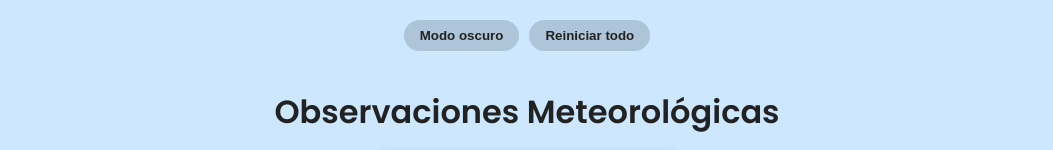
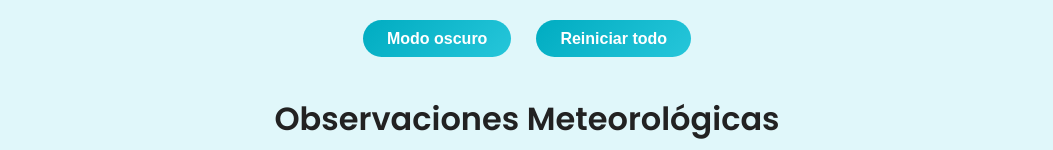
Before and after one commit to Fran5142/Observador-meteorol-gico, a plain HTML site: page index.html in a window 1280 px wide. Shown: the top 150 px of the page, without its empty margins (113-1166 px from the left). Drawn offline with Linux system fonts and the light colour scheme.

Commit message:
Update index.html

```diff
--- a/index.html
+++ b/index.html
@@ -7,15 +7,15 @@
 <link href="https://fonts.googleapis.com/css2?family=Poppins:wght@400;600&display=swap" rel="stylesheet">
 <style>
 :root {
-  --bg-light: #cce7ff;
-  --card-light: #003366;
+  --bg-light: #e0f7fa;      /* Fondo claro celeste suave */
+  --card-light: #0288d1;    /* Tarjetas azul intenso */
   --text-card-light: #ffffff;
-  --bg-dark: #1e2a35;
-  --card-dark: #2f4a60;
-  --text-dark: #e0e0e0;
-  --primary: #0066cc;
-  --accent: #2196f3;
-  --footer-color: #00509e; /* color más acorde para el nombre del cabo */
+  --bg-dark: #263238;       /* Fondo oscuro moderno */
+  --card-dark: #37474f;     /* Tarjetas oscuro elegante */
+  --text-dark: #eceff1;
+  --primary: #00acc1;       /* Botones principal */
+  --accent: #26c6da;        /* Hover botones */
+  --footer-color: #0077b6;  /* Nombre del cabo */
 }
 
 body {
@@ -35,22 +35,26 @@ h1 { text-align: center; margin-bottom: 1rem; }
 /* Contenedor botones alineados */
 #botones {
   display: flex;
-  gap: 10px;
+  gap: 25px; /* Más separación */
   justify-content: center;
   margin-bottom: 1rem;
 }
 
 #toggleMode, #resetBtn {
-  padding: 0.5rem 1rem;
-  background: rgba(0,0,0,0.15);
-  color: #222;
+  padding: 0.6rem 1.5rem;
+  font-weight: 600;
+  border-radius: 25px;
   border: none;
-  border-radius: 20px;
-  font-weight: 600;
   cursor: pointer;
-  transition: background 0.3s, color 0.3s;
+  background: linear-gradient(135deg, var(--primary), var(--accent));
+  color: #fff;
+  font-size: 1rem;
+  transition: transform 0.2s, box-shadow 0.3s;
 }
-#toggleMode:hover, #resetBtn:hover { background: rgba(0,0,0,0.25); }
+#toggleMode:hover, #resetBtn:hover {
+  transform: translateY(-2px);
+  box-shadow: 0 4px 15px rgba(0,0,0,0.3);
+}
 
 form {
   background: #e6f0fa;
@@ -134,7 +138,8 @@ body.dark {
 body.dark form { background: #2c4660; }
 body.dark input, body.dark select { background: #2e3b47; border-color: #555; color: #fff; }
 body.dark .tarjeta { background: var(--card-dark); color: var(--text-dark); }
-body.dark button[type="submit"], body.dark #toggleMode, body.dark #resetBtn { background: #1d78c1; }
+body.dark button[type="submit"] { background: #00838f; }
+body.dark #toggleMode, body.dark #resetBtn { background: linear-gradient(135deg, #00838f, #26c6da); color: #fff; }
 body.dark #recuadroAgua { background: #2196f3; color: #e0e0e0; }
 
 #extraCampos { margin-top: 0.5rem; }
```
